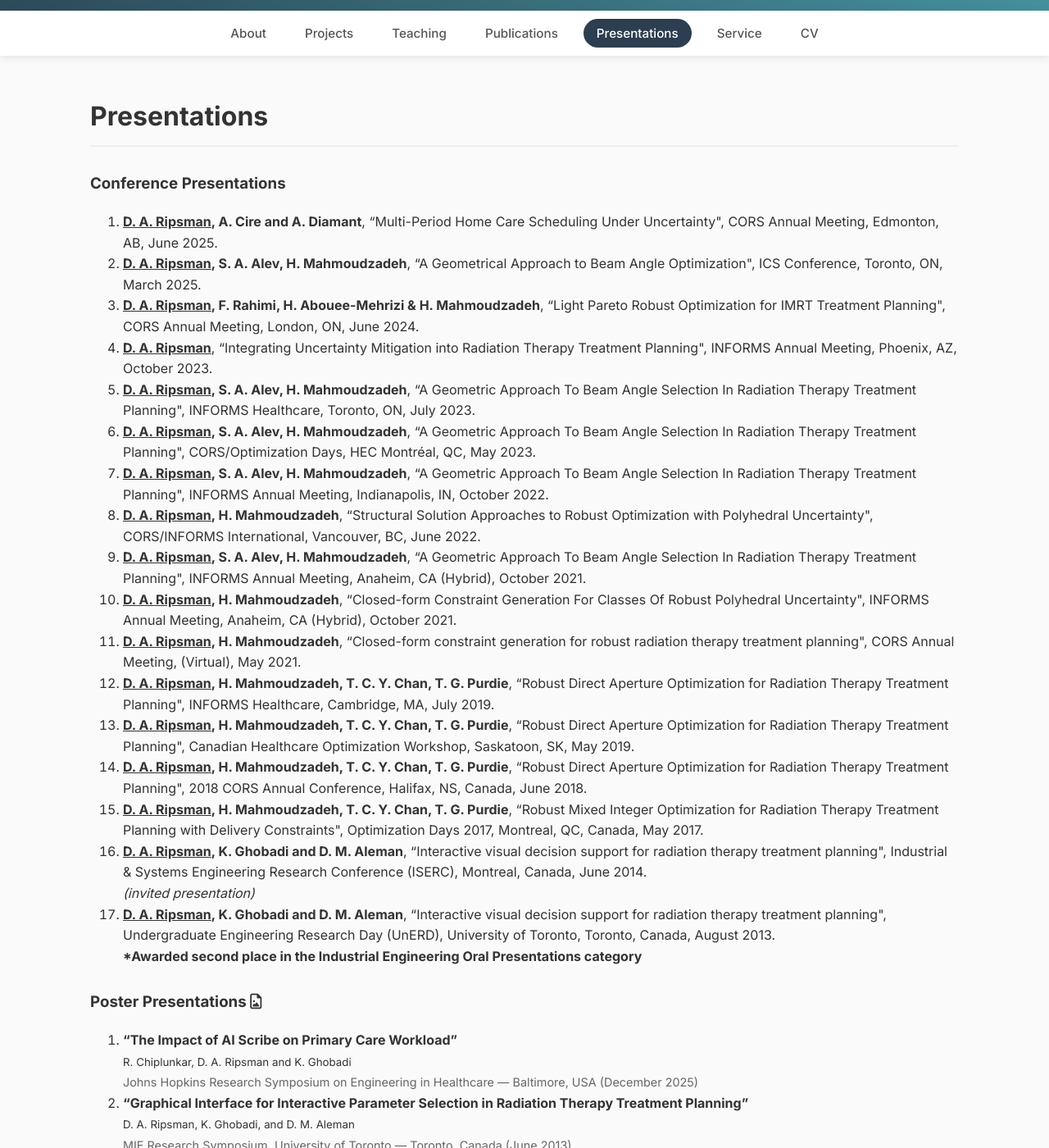
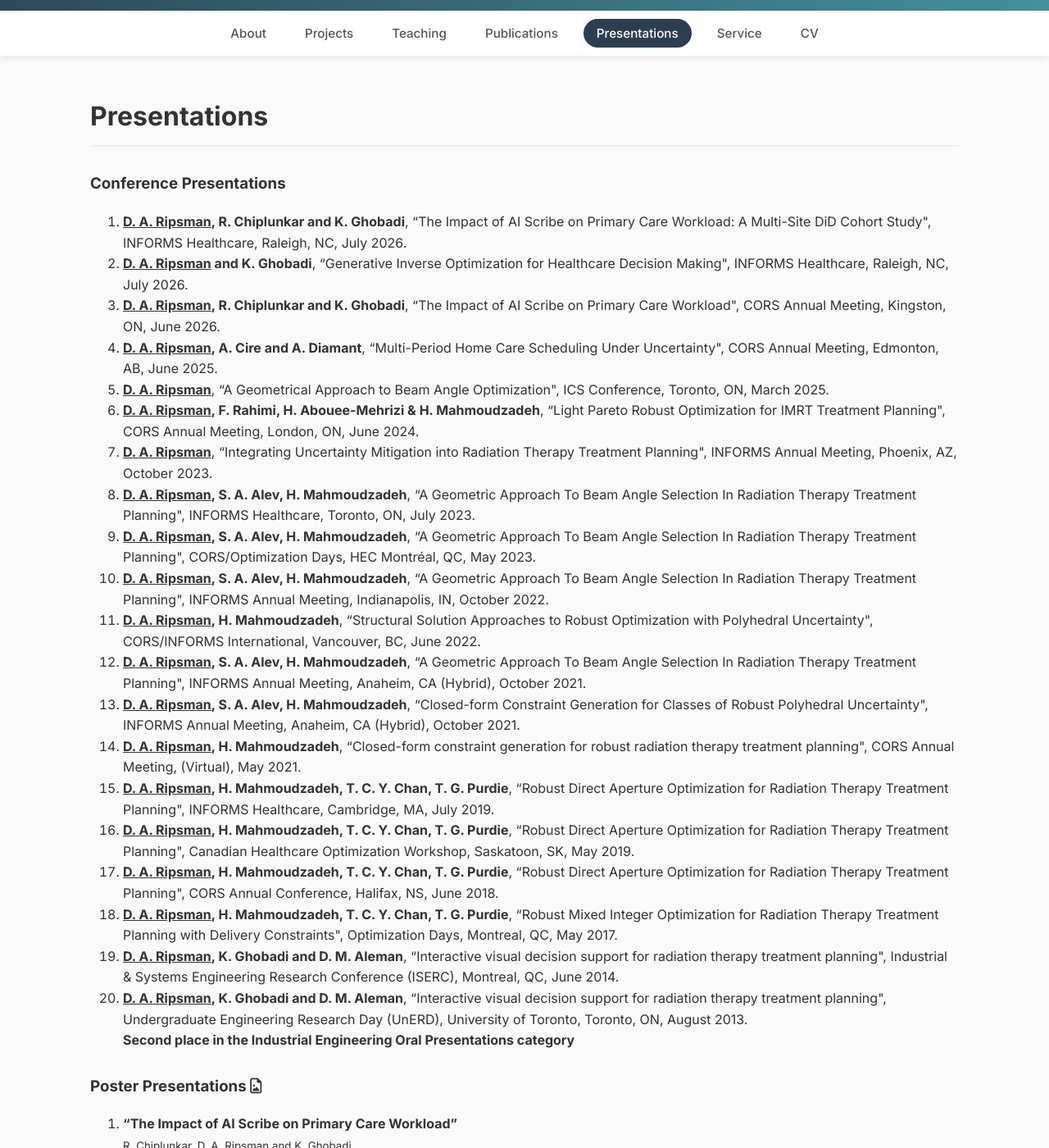
Before and after one commit to DaniRip/DaniRip.github.io, a Jekyll site: the page built from presentations.md, in a window 1280 px wide and 1400 px high, scrolled down 335 px. Shown: the whole window at 82% size. Built offline with Jekyll 4.4.1, drawn with Linux system fonts in a browser that asks for light colours; some of the changed text lies outside the part shown.

Commit message:
Match the engineering CV: 2026 talks, MSOM status, co-authors, teaching details
- Publications: SLPRO title and resubmission status; working papers in preparation (CV order)
- Presentations: add three 2026 talks and the 2026 retreat poster; fix co-authors on the
  2025 ICS and 2021 closed-form talks; venue and award wording as on the CV
- Teaching: MSCI 734 is Network Models; instructor details and SCP rating; Work Report Marking
- Service: TORCH dates; homepage: Todd McNutt as a Hopkins mentor

Co-Authored-By: Claude Opus 5.5 <noreply@anthropic.com>

```diff
--- a/_data/presentations.yml
+++ b/_data/presentations.yml
@@ -1,4 +1,22 @@
 conference:
+  - title: "The Impact of AI Scribe on Primary Care Workload: A Multi-Site DiD Cohort Study"
+    authors: "D. A. Ripsman, R. Chiplunkar and K. Ghobadi"
+    event: "INFORMS Healthcare"
+    location: "Raleigh, NC"
+    date: "July 2026"
+
+  - title: "Generative Inverse Optimization for Healthcare Decision Making"
+    authors: "D. A. Ripsman and K. Ghobadi"
+    event: "INFORMS Healthcare"
+    location: "Raleigh, NC"
+    date: "July 2026"
+
+  - title: "The Impact of AI Scribe on Primary Care Workload"
+    authors: "D. A. Ripsman, R. Chiplunkar and K. Ghobadi"
+    event: "CORS Annual Meeting"
+    location: "Kingston, ON"
+    date: "June 2026"
+
   - title: "Multi-Period Home Care Scheduling Under Uncertainty"
     authors: "D. A. Ripsman, A. Cire and A. Diamant"
     event: "CORS Annual Meeting"
@@ -6,7 +24,7 @@ conference:
     date: "June 2025"
 
   - title: "A Geometrical Approach to Beam Angle Optimization"
-    authors: "D. A. Ripsman, S. A. Alev, H. Mahmoudzadeh"
+    authors: "D. A. Ripsman"
     event: "ICS Conference"
     location: "Toronto, ON"
     date: "March 2025"
@@ -53,8 +71,8 @@ conference:
     location: "Anaheim, CA (Hybrid)"
     date: "October 2021"
 
-  - title: "Closed-form Constraint Generation For Classes Of Robust Polyhedral Uncertainty"
-    authors: "D. A. Ripsman, H. Mahmoudzadeh"
+  - title: "Closed-form Constraint Generation for Classes of Robust Polyhedral Uncertainty"
+    authors: "D. A. Ripsman, S. A. Alev, H. Mahmoudzadeh"
     event: "INFORMS Annual Meeting"
     location: "Anaheim, CA (Hybrid)"
     date: "October 2021"
@@ -79,29 +97,28 @@ conference:
 
   - title: "Robust Direct Aperture Optimization for Radiation Therapy Treatment Planning"
     authors: "D. A. Ripsman, H. Mahmoudzadeh, T. C. Y. Chan, T. G. Purdie"
-    event: "2018 CORS Annual Conference"
-    location: "Halifax, NS, Canada"
+    event: "CORS Annual Conference"
+    location: "Halifax, NS"
     date: "June 2018"
 
   - title: "Robust Mixed Integer Optimization for Radiation Therapy Treatment Planning with Delivery Constraints"
     authors: "D. A. Ripsman, H. Mahmoudzadeh, T. C. Y. Chan, T. G. Purdie"
-    event: "Optimization Days 2017"
-    location: "Montreal, QC, Canada"
+    event: "Optimization Days"
+    location: "Montreal, QC"
     date: "May 2017"
 
   - title: "Interactive visual decision support for radiation therapy treatment planning"
     authors: "D. A. Ripsman, K. Ghobadi and D. M. Aleman"
-    note: "(invited presentation)"
     event: "Industrial & Systems Engineering Research Conference (ISERC)"
-    location: "Montreal, Canada"
+    location: "Montreal, QC"
     date: "June 2014"
 
   - title: "Interactive visual decision support for radiation therapy treatment planning"
     authors: "D. A. Ripsman, K. Ghobadi and D. M. Aleman"
     event: "Undergraduate Engineering Research Day (UnERD), University of Toronto"
-    location: "Toronto, Canada"
+    location: "Toronto, ON"
     date: "August 2013"
-    award: "*Awarded second place in the Industrial Engineering Oral Presentations category"
+    award: "Second place in the Industrial Engineering Oral Presentations category"
 
 competitions:
   - event: "Canadian Operational Research Society (CORS) Conference Student Paper Competition"
@@ -114,7 +131,7 @@ competitions:
     title: "Warm-Started Robust Direct Aperture Optimization for Cancer Treatment Planning"
     location: "Saskatoon, SK, Canada"
     year: 2019
-    award: "Awarded first place"
+    award: "Competition winner"
   - event: "University of Waterloo Three Minute Thesis Competition"
     title: "Incorporating Practical Constraints into Breast Cancer Treatment Planning"
     location: "Waterloo, ON, Canada"
@@ -122,9 +139,14 @@ competitions:
     youtube_id: "iieDiuOiSVw"
     link: "https://www.youtube.com/watch?v=iieDiuOiSVw"
     link_text: "Watch it here!"
-    award: "Selected as 3MT Finalist, represented the Management Sciences department"
+    award: "Finalist, representing the Management Science department (first place in the departmental heat)"
 
 posters:
+  - title: "The Impact of AI Scribe on Primary Care Workload"
+    authors: "R. Chiplunkar, D. A. Ripsman and K. Ghobadi"
+    event: "Department of Medicine and Whiting School of Engineering Research Retreat"
+    location: "Baltimore, USA"
+    date: "2026"
   - title: "The Impact of AI Scribe on Primary Care Workload"
     authors: "R. Chiplunkar, D. A. Ripsman and K. Ghobadi"
     event: "Johns Hopkins Research Symposium on Engineering in Healthcare"
--- a/_data/service.yml
+++ b/_data/service.yml
@@ -17,7 +17,7 @@
 - organization: "The Operations Research Challenge (TORCH)"
   role: "Founder & Competition Chair"
   description: |
-    Founded and directed the University of Waterloo branch of this tri-university high school outreach competition. Oversaw the end-to-end development of contest mathematics, automated validators, and administrative infrastructure. Previously served as a long-term Executive at the University of Toronto branch, designing curriculum to introduce OR concepts to secondary students, in a fun, single-day, collaborative format. Raised and distributed thousands of dollars in prize money. This competition unfortunately went dormant in 2019, after being cancelled due to the pandemic.
+    Founded and directed the University of Waterloo branch of this tri-university high school outreach competition. Oversaw the end-to-end development of contest mathematics, automated validators, and administrative infrastructure. Previously served as a long-term Executive at the University of Toronto branch, designing curriculum to introduce OR concepts to secondary students, in a fun, single-day, collaborative format. Raised and distributed thousands of dollars in prize money. Led the 2018 and 2019 competitions; the 2020 competition was cancelled due to the pandemic, and the competition has been dormant since.
 
 - organization: "Conference Service & Digital Design"
   role: "Designer / Volunteer"
--- a/_data/teaching.yml
+++ b/_data/teaching.yml
@@ -2,12 +2,12 @@ teaching_experience:
   - course: "MSCI 331: Introduction to Optimization"
     year: 2023
     role: "Instructor"
-    details: "2 TAs, 112 Students, 7-10PM Weekly Classes + Weekly Tutorial."
+    details: "Sole instructor (options section): 112 upper-year undergraduates, 2 TAs, 7-10PM weekly classes + weekly tutorial. Student course perceptions: 4.29/5 average across the four instructor characteristics."
 
 ta_experience:
   - course: "MSCI 251: Probability and Statistics for Engineers 1"
     years: "2019, 2020*, 2021, 2022*, 2023"
-  - course: "MSCI 734: Applied Optimization"
+  - course: "MSCI 734: Network Models"
     year: 2023
   - course: "MSCI 703: Applied Optimization"
     year: 2022
@@ -15,6 +15,8 @@ ta_experience:
     year: 2022
   - course: "MSCI 401 & 402: Capstone Design Project"
     year: 2019
+  - course: "Work Report Marking"
+    year: 2018
   - course: "MSCI 436: Decision Support Systems"
     year: 2017
   - course: "MSCI 331: Introduction to Optimization"
```
Also changed, not shown: _data/publications.yml (+9 -9 lines), index.md (+1 -1 lines).
